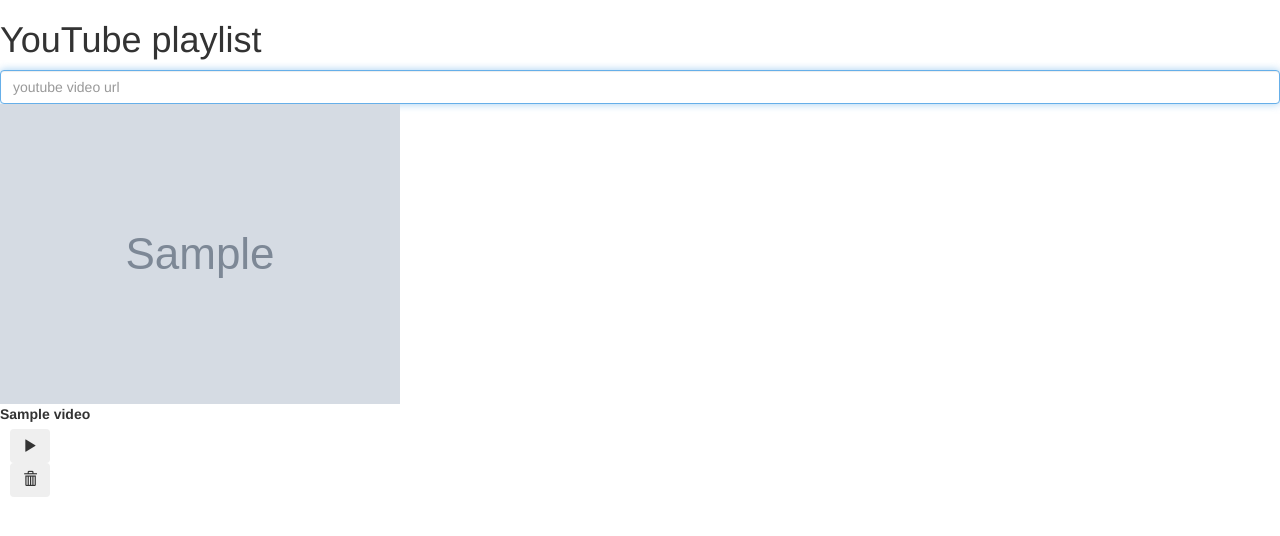
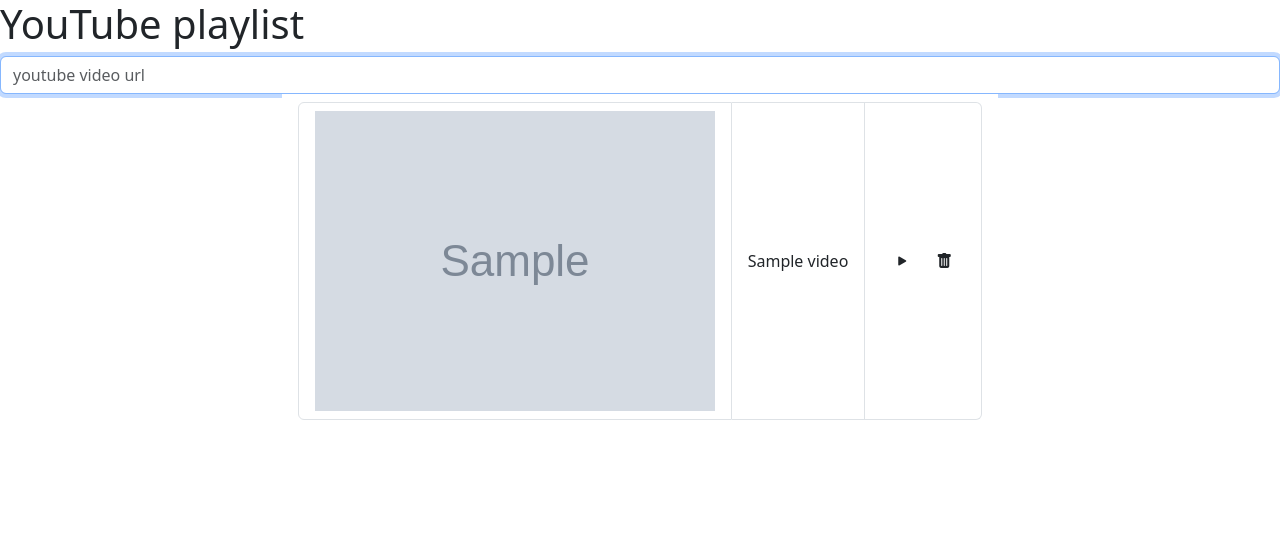
Before and after one commit to michaelnotjackson/youtube_playlist, a Flask app: template templates/index.html in a window 1280 px wide. Shown: the top 536 px of the page. Run offline with Flask 3, Linux system fonts and the light colour scheme; the template is opened without the code that fills it: most values are stand-ins (such as "Sample title", 1, 10 or a date in 2020); grey boxes marked "Sample" are stand-in pictures; parts of the project's set-up code (start-up, migrations or seed data) failed here and were passed over.

Commit message:
Updated styling

```diff
--- a/templates/_video.html
+++ b/templates/_video.html
@@ -1,26 +1,26 @@
 <turbo-frame id="video-{{ video.uuid }}">
-    <li class="media">
-        <div class="media-left">
-            <a href="#">
-                <img class="media-object" src="{{ video.thumbnail_url }}">
-            </a>
-        </div>
-        <div class="media-boy">
-            <label class="media-heading">{{ video.title }}</label>
-        </div>
-        <div class="media-right">
+    <li class="list-group-item border-0">
+        <ul class="list-group list-group-horizontal-sm">
+            <li class="list-group-item">
+                <img src="{{ video.thumbnail_url }}" alt="{{ video.title }}">
+            </li>
+            <li class="list-group-item d-flex flex-column justify-content-center">
+                <label>{{ video.title }}</label>
+            </li>
+            <li class="list-group-item d-flex flex-column justify-content-center">
                 <div class="btn-group" role="group">
                     <form method="POST" action="{{ url_for('force_play', uuid=video.uuid) }}">
                         <button type="button" class="btn">
-                        <span class="glyphicon glyphicon-play"></span>
+                            <i class="bi bi-play-fill"></i>
                         </button>
                     </form>
                     <form method="POST" action="{{ url_for('delete', uuid=video.uuid) }}">
                         <button type="button" class="btn">
-                        <span class="glyphicon glyphicon-trash"></span>
+                            <i class="bi bi-trash-fill"></i>
                         </button>
                     </form>
                 </div>
-        </div>
+            </li>
+        </ul>
     </li>
 </turbo-frame>
--- a/templates/index.html
+++ b/templates/index.html
@@ -1,19 +1,14 @@
 <!doctype html>
 <html>
 <head>
-    <!-- Latest compiled and minified CSS -->
-    <link rel="stylesheet" href="https://cdn.jsdelivr.net/npm/bootstrap@3.4.1/dist/css/bootstrap.min.css"
-          integrity="sha384-HSMxcRTRxnN+Bdg0JdbxYKrThecOKuH5zCYotlSAcp1+c8xmyTe9GYg1l9a69psu" crossorigin="anonymous">
-
-    <!-- Optional theme -->
-    <link rel="stylesheet" href="https://cdn.jsdelivr.net/npm/bootstrap@3.4.1/dist/css/bootstrap-theme.min.css"
-          integrity="sha384-6pzBo3FDv/PJ8r2KRkGHifhEocL+1X2rVCTTkUfGk7/0pbek5mMa1upzvWbrUbOZ" crossorigin="anonymous">
-
-    <!-- Latest compiled and minified JavaScript -->
-    <script src="https://cdn.jsdelivr.net/npm/bootstrap@3.4.1/dist/js/bootstrap.min.js"
-            integrity="sha384-aJ21OjlMXNL5UyIl/XNwTMqvzeRMZH2w8c5cRVpzpU8Y5bApTppSuUkhZXN0VxHd"
+    <meta charset="utf-8">
+    <meta name="viewport" content="width=device-width, initial-scale=1">
+    <link href="https://cdn.jsdelivr.net/npm/bootstrap@5.3.3/dist/css/bootstrap.min.css" rel="stylesheet"
+          integrity="sha384-QWTKZyjpPEjISv5WaRU9OFeRpok6YctnYmDr5pNlyT2bRjXh0JMhjY6hW+ALEwIH" crossorigin="anonymous">
+    <script src="https://cdn.jsdelivr.net/npm/bootstrap@5.3.3/dist/js/bootstrap.bundle.min.js"
+            integrity="sha384-YvpcrYf0tY3lHB60NNkmXc5s9fDVZLESaAA55NDzOxhy9GkcIdslK1eN7N6jIeHz"
             crossorigin="anonymous"></script>
-
+    <link rel="stylesheet" href="https://cdn.jsdelivr.net/npm/bootstrap-icons@1.11.3/font/bootstrap-icons.min.css">
     {{ turbo() }}
 </head>
 <body>
@@ -23,7 +18,7 @@
         <form method="POST" id="input-form">
             {% include '_video_input.html' %}
         </form>
-        <ol class="video-list media-list">
+        <ol class="video-list list-group list-group-numbered d-flex flex-column justify-content-center align-items-center">
             <turbo-frame id="videos">
                 {% for video in videos %}
                     {% include '_video.html' %}
```
Lines whose indentation alone changed are shown as unchanged.
